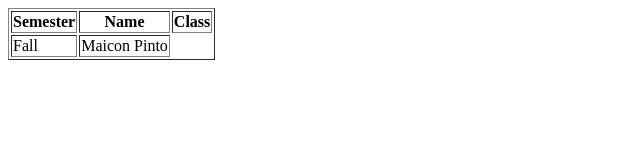
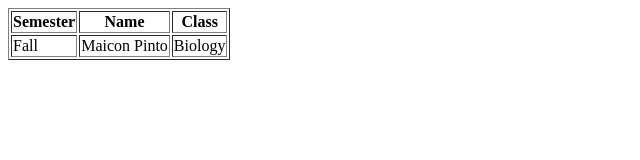
Before and after one commit to knightmoves-schools/007-tables-Romantrickey-ops, a website: page index.html in a window 1280 px wide. Shown: the whole page, without its empty margins (0-640 px from the left). Drawn offline with Linux system fonts and the light colour scheme.

Commit message:
Update index.html

```diff
--- a/index.html
+++ b/index.html
@@ -12,6 +12,6 @@
 <tr>
 <td>Fall</td>
 <td>Maicon Pinto</td>
-
+<td>Biology</td>
     </body>
 </html>
```
